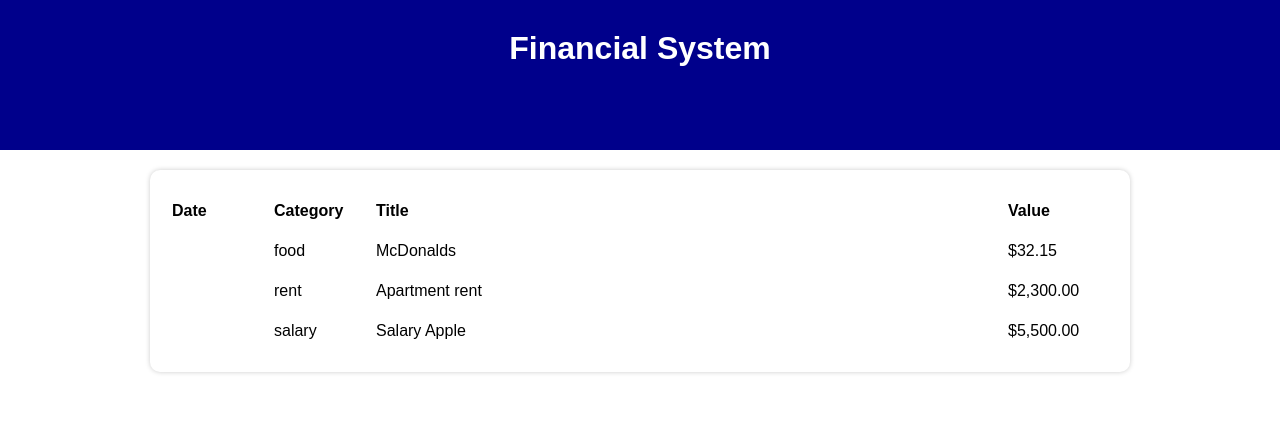
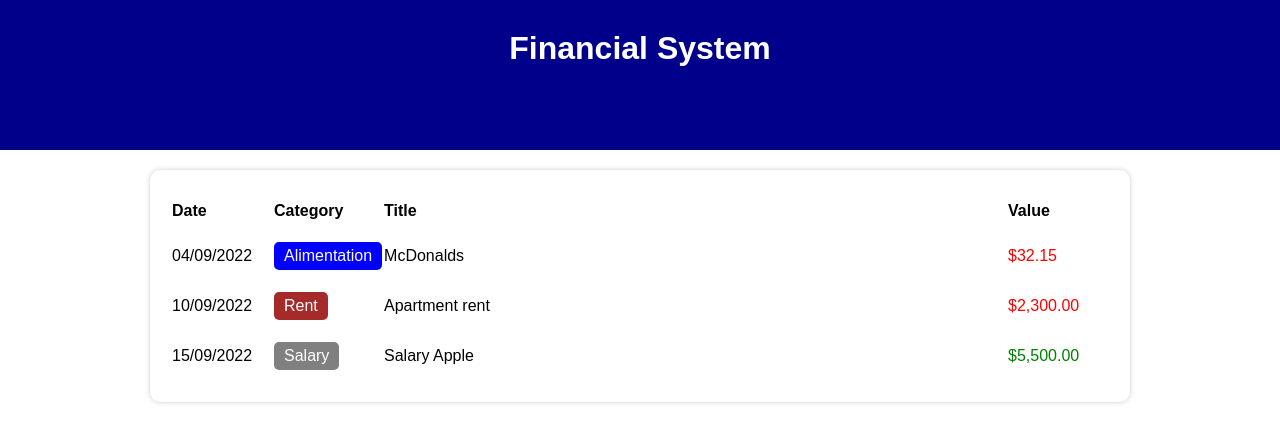
Before and after one commit to yThiagoFS/financial_system, a React (Create React App) app: page / in a window 1280 px wide. Shown: the top 442 px of the page. Built offline with nearby package versions, Linux system fonts and the light colour scheme.

Commit message:
full item display

```diff
--- a/src/components/TableItem/index.tsx
+++ b/src/components/TableItem/index.tsx
@@ -1,16 +1,26 @@
 import * as SC from "./styles"
 import { Item } from "../../types/Item"
+import { categories } from "../../data/categories"
 import { formatCurrency } from "../../utils/formatCurrency"
+import { formatDate } from "../../helpers/dateFilter"
 interface TableItemProps {
     item: Item
 }
-export const TableItem = ({ item }:TableItemProps) => {
-    return(
+export const TableItem = ({ item }: TableItemProps) => {
+    return (
         <SC.TableLine>
-            <SC.TableColumn></SC.TableColumn>
-            <SC.TableColumn>{item.category}</SC.TableColumn>
+            <SC.TableColumn>{formatDate(item.date)}</SC.TableColumn>
+            <SC.TableColumn>
+                <SC.Category color={categories[item.category].color}>
+                    {categories[item.category].title}
+                </SC.Category>
+            </SC.TableColumn>
             <SC.TableColumn>{item.title}</SC.TableColumn>
-            <SC.TableColumn>{formatCurrency(item.value)}</SC.TableColumn>
+            <SC.TableColumn >
+                <SC.Value
+                color={categories[item.category].expense ? 'red' : 'green'}>{formatCurrency(item.value)}
+            </SC.Value>
+            </SC.TableColumn>
         </SC.TableLine>
     )
 }
--- a/src/components/TableItem/styles.ts
+++ b/src/components/TableItem/styles.ts
@@ -6,3 +6,14 @@
 export const TableColumn = styled.td`
     padding:10px 0;
 `
+export const Category = styled.div<{color: string}>`
+    display:inline-block;
+    padding:5px 10px;
+    border-radius:5px;
+    color:#fff;
+    background-color:${props => props.color};
+
+`
+export const Value = styled.div<{color:string}>`
+    color: ${props => props.color}
+`
--- a/src/data/categories.ts
+++ b/src/data/categories.ts
@@ -1,6 +1,6 @@
 import { Category } from "../types/Category"
 export const categories: Category = {
     food: { title: 'Alimentation', color: 'blue', expense: true },
-    rent: { title: 'rent', color: 'brown', expense: true },
+    rent: { title: 'Rent', color: 'brown', expense: true },
     salary: { title: 'Salary', color: 'gray', expense: false}
 }
--- a/src/helpers/dateFilter.ts
+++ b/src/helpers/dateFilter.ts
@@ -18,3 +18,12 @@
     }
     return newList
 }
+
+export const formatDate = (date: Date):string => {
+    let year = date.getFullYear()
+    let month = date.getMonth()
+    let day = date.getDate()
+    return `${addZeroToDate(day)}/${addZeroToDate(month)}/${year}`
+}
+
+const addZeroToDate = (n:number): string => n < 10 ? '0' + n : `${n}`
```
